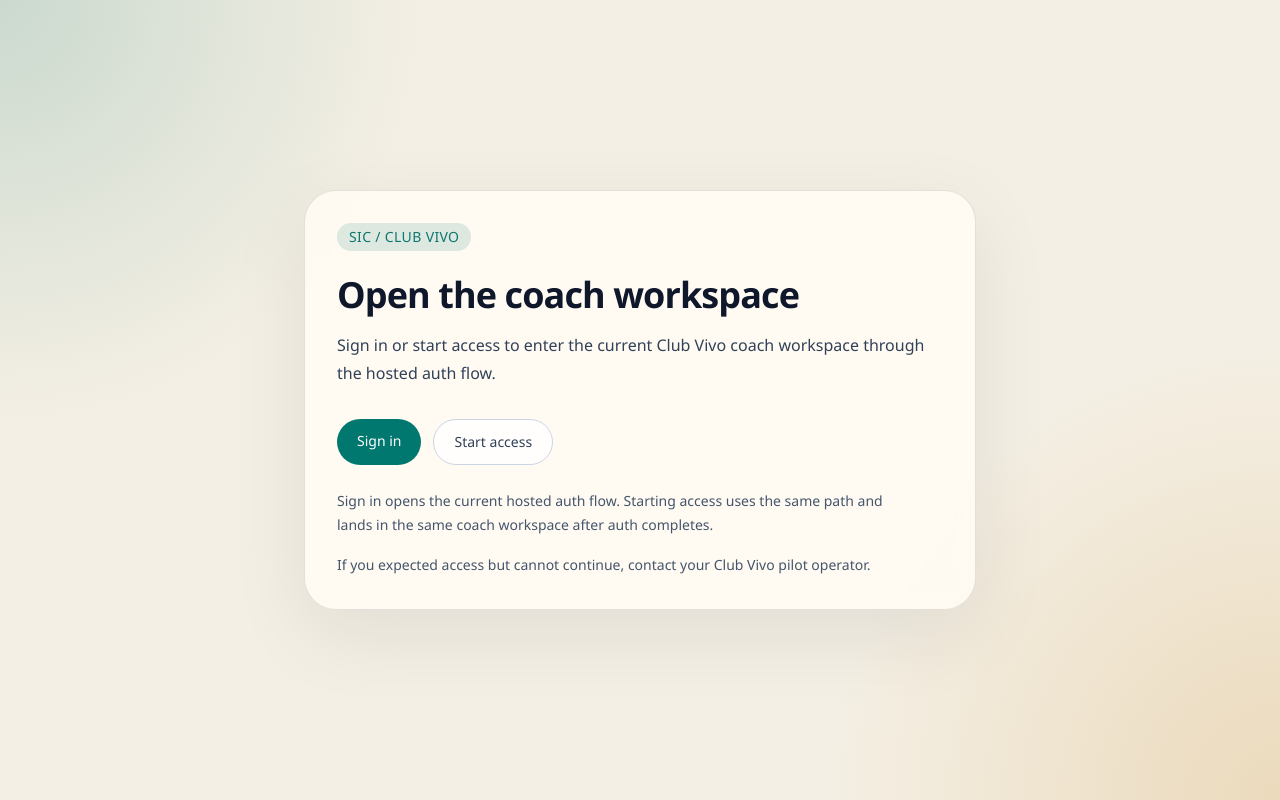
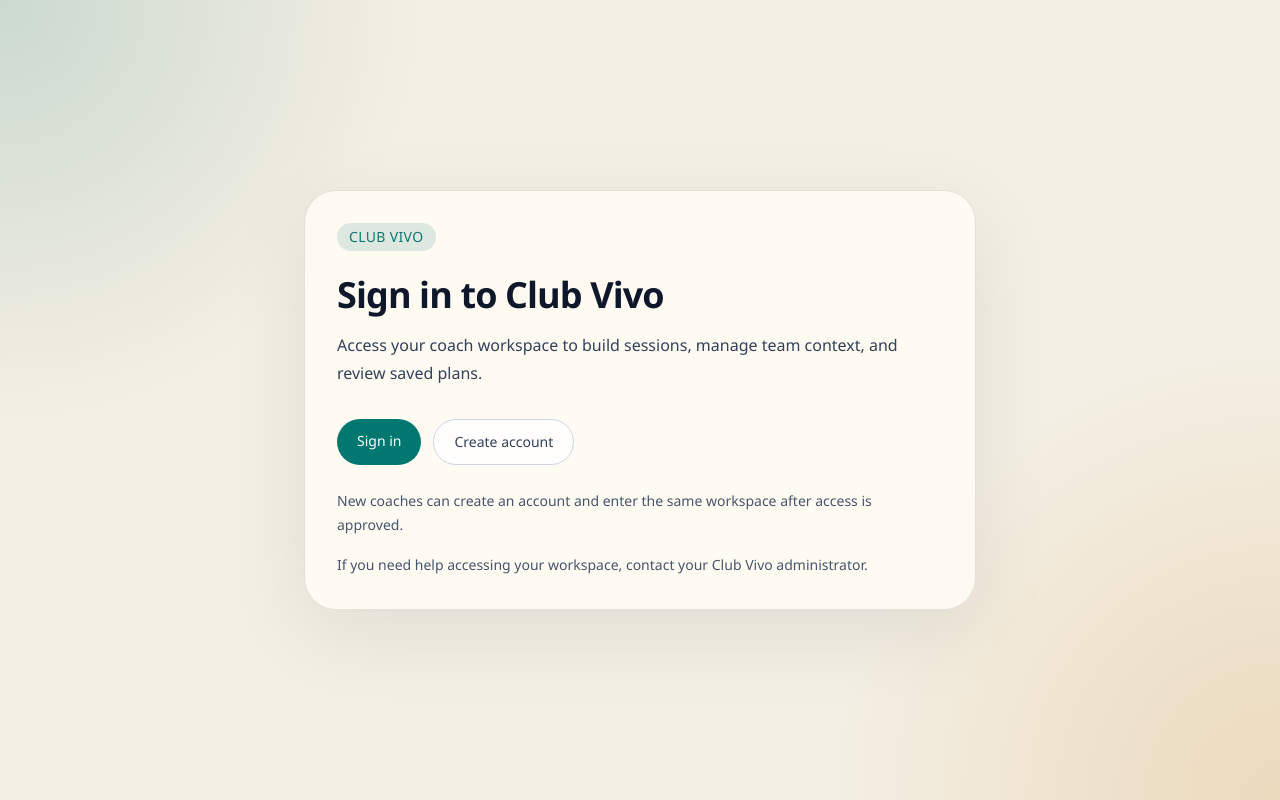
Before and after one commit to mrleom/club-vivo, a Next.js app: page /login in a window 1280 px wide. Built offline with nearby package versions, Linux system fonts and the light colour scheme.

Commit message:
copy(login): simplify Club Vivo access

```diff
--- a/app/login/page.tsx
+++ b/app/login/page.tsx
@@ -16,17 +16,17 @@
     <main className="flex min-h-screen items-center justify-center px-6 py-16">
       <section className="club-vivo-shell w-full max-w-2xl rounded-[2rem] border p-8 backdrop-blur">
         <div className="club-vivo-badge mb-6 inline-flex rounded-full px-3 py-1 text-sm font-medium tracking-wide uppercase">
-          SIC / Club Vivo
+          Club Vivo
         </div>
 
         <h1 className="text-3xl font-semibold tracking-tight text-slate-900 sm:text-4xl">
-          Open the coach workspace
+          Sign in to Club Vivo
         </h1>
 
         <p className="mt-4 max-w-2xl text-base leading-7 text-slate-700">
           {isLoggedOut
-            ? "You signed out of the coach workspace. Sign back in or start access again to continue planning."
-            : "Sign in or start access to enter the current Club Vivo coach workspace through the hosted auth flow."}
+            ? "You signed out. Sign back in to continue planning."
+            : "Access your coach workspace to build sessions, manage team context, and review saved plans."}
         </p>
 
         <div className="mt-8 flex flex-wrap gap-3">
@@ -43,17 +43,16 @@
             prefetch={false}
             className="inline-flex rounded-full border border-slate-300 bg-white/80 px-5 py-3 text-sm font-medium text-slate-700 transition hover:bg-white"
           >
-            Start access
+            Create account
           </Link>
         </div>
 
         <p className="mt-6 max-w-xl text-sm leading-6 text-slate-600">
-          Sign in opens the current hosted auth flow. Starting access uses the same path and lands
-          in the same coach workspace after auth completes.
+          New coaches can create an account and enter the same workspace after access is approved.
         </p>
 
         <p className="mt-4 max-w-xl text-sm leading-6 text-slate-600">
-          If you expected access but cannot continue, contact your Club Vivo pilot operator.
+          If you need help accessing your workspace, contact your Club Vivo administrator.
         </p>
       </section>
     </main>
```
